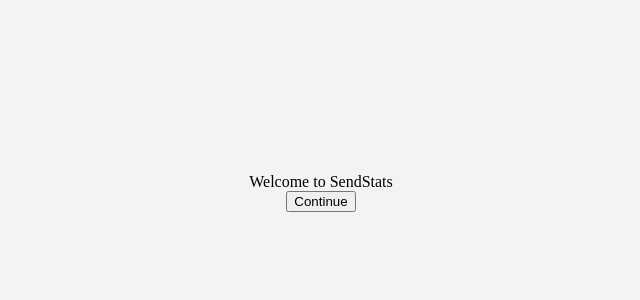
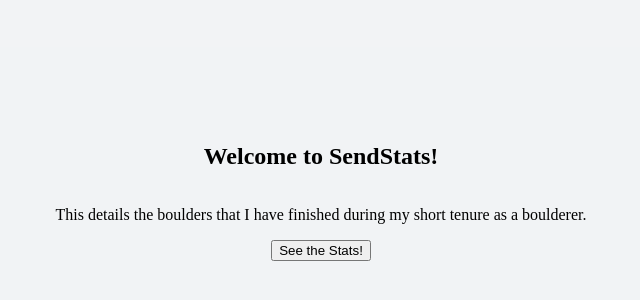
Before and after one commit to TheScendant/ModernSendStatsClient, a React (Create React App) app: page / in a window 1280 px wide. Shown: the part 208-508 px from the top of the page, without its empty margins (319-959 px from the left). Built offline with nearby package versions, Linux system fonts and the light colour scheme.

Commit message:
step one

```diff
--- a/src/LoginPage.tsx
+++ b/src/LoginPage.tsx
@@ -10,13 +10,15 @@
   align-items: center;
   justify-content: center;
   flex-direction: column;
+  gap: 1rem;
 `
 export const LoginPage = () => {
   const { setUserLoggedIn } = useContext(UserContext)
   return (
     <Wrapper>
-      Welcome to SendStats
-      <button onClick={() => setUserLoggedIn(true)}>Continue</button>
-    </Wrapper>
+      <h2>Welcome to SendStats!</h2>
+      <div>This details the boulders that I have finished during my short tenure as a boulderer.</div>
+      <button style={{ cursor: "pointer" }} onClick={() => setUserLoggedIn(true)}>See the Stats!</button>
+    </Wrapper >
   )
 }
```
